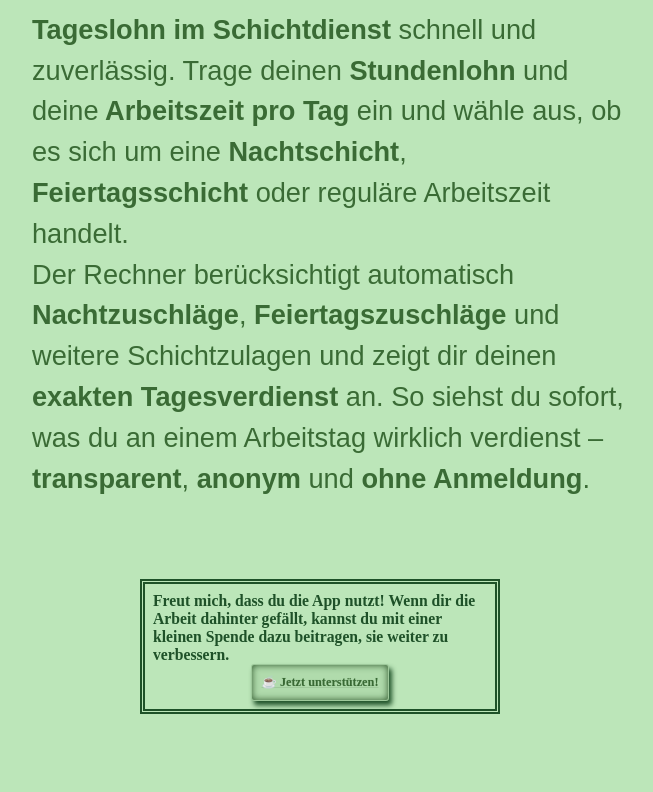
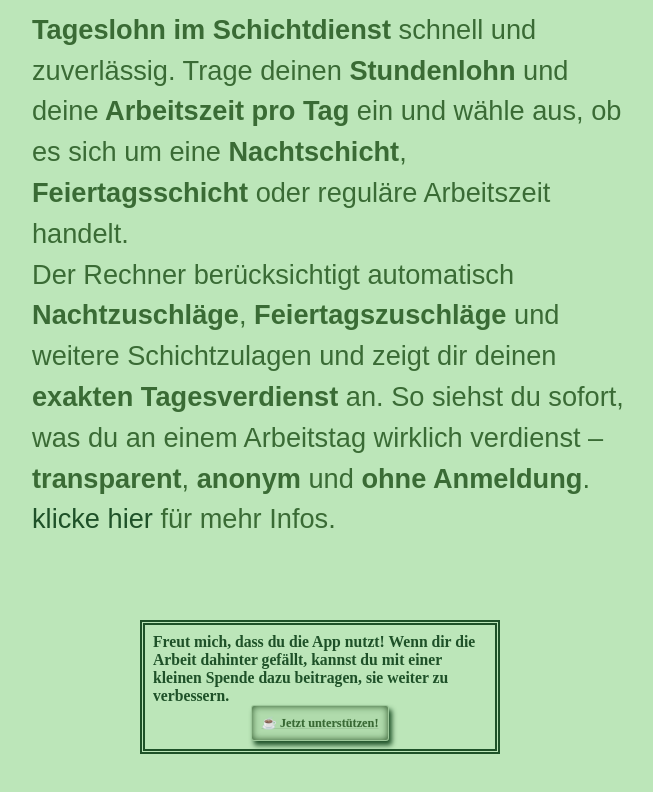
Before and after one commit to Burnxp/salarayToday, a React (Vite) app: page / in a window 1280 px wide. Shown: the part 1241-2033 px from the top of the page, without its empty margins (320-973 px from the left). Built offline with nearby package versions, Linux system fonts and the light colour scheme; no server answers.

Commit message:
Füge Link zur Hilfeseite im Rechner hinzu

```diff
--- a/src/logik.jsx
+++ b/src/logik.jsx
@@ -6,7 +6,7 @@ import { calculateFeinPlanZuschlag } from "./feinPlanzuschlag";
 import { useZuschlaege } from "./hooks/useZuschlaege";
 
 
-import { useNavigate } from 'react-router-dom';
+import { Link, useNavigate } from 'react-router-dom';
 
 
 
@@ -532,6 +532,7 @@ const navigate = useNavigate();
     du an einem Arbeitstag wirklich verdienst – <strong>transparent</strong>,
     <strong> anonym</strong> und <strong>ohne Anmeldung</strong>.
   </p>
+  <Link to="/hilfe">klicke hier</Link> für mehr Infos.
 </section>
 
 
```
